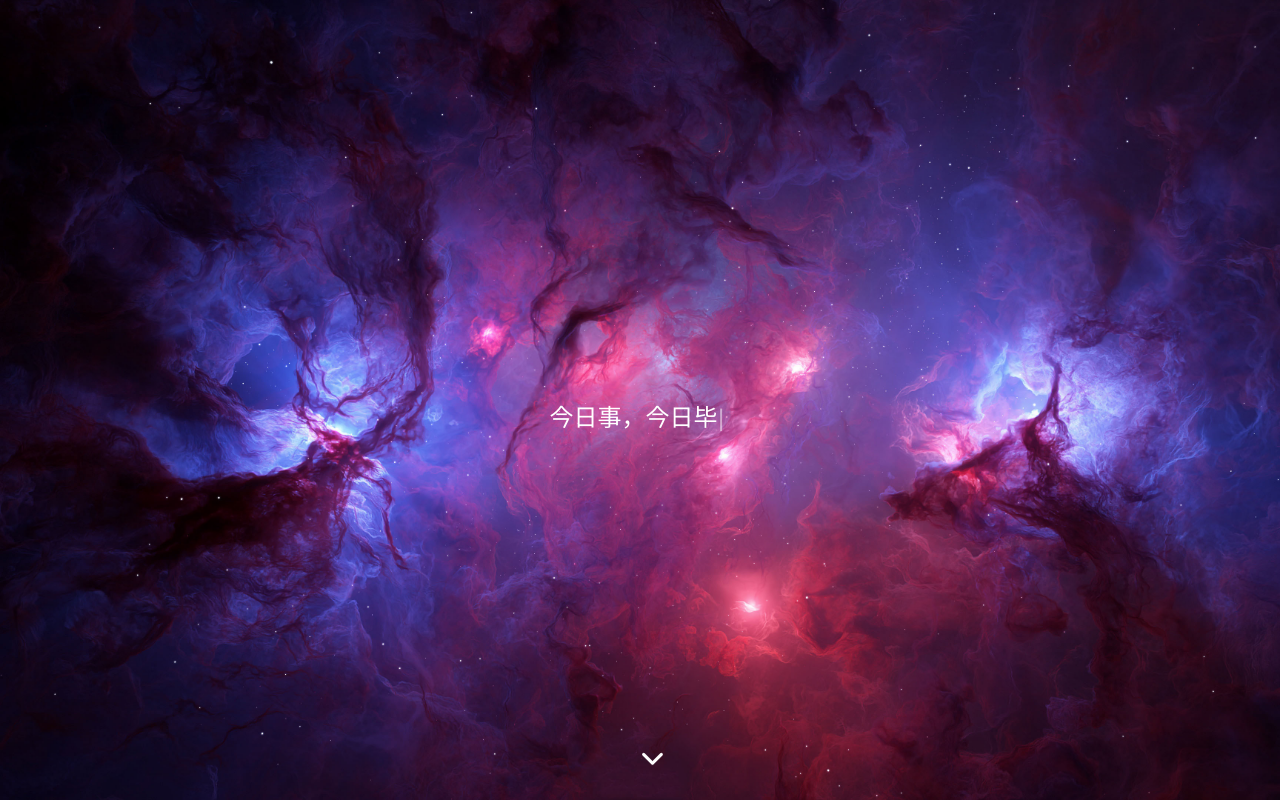
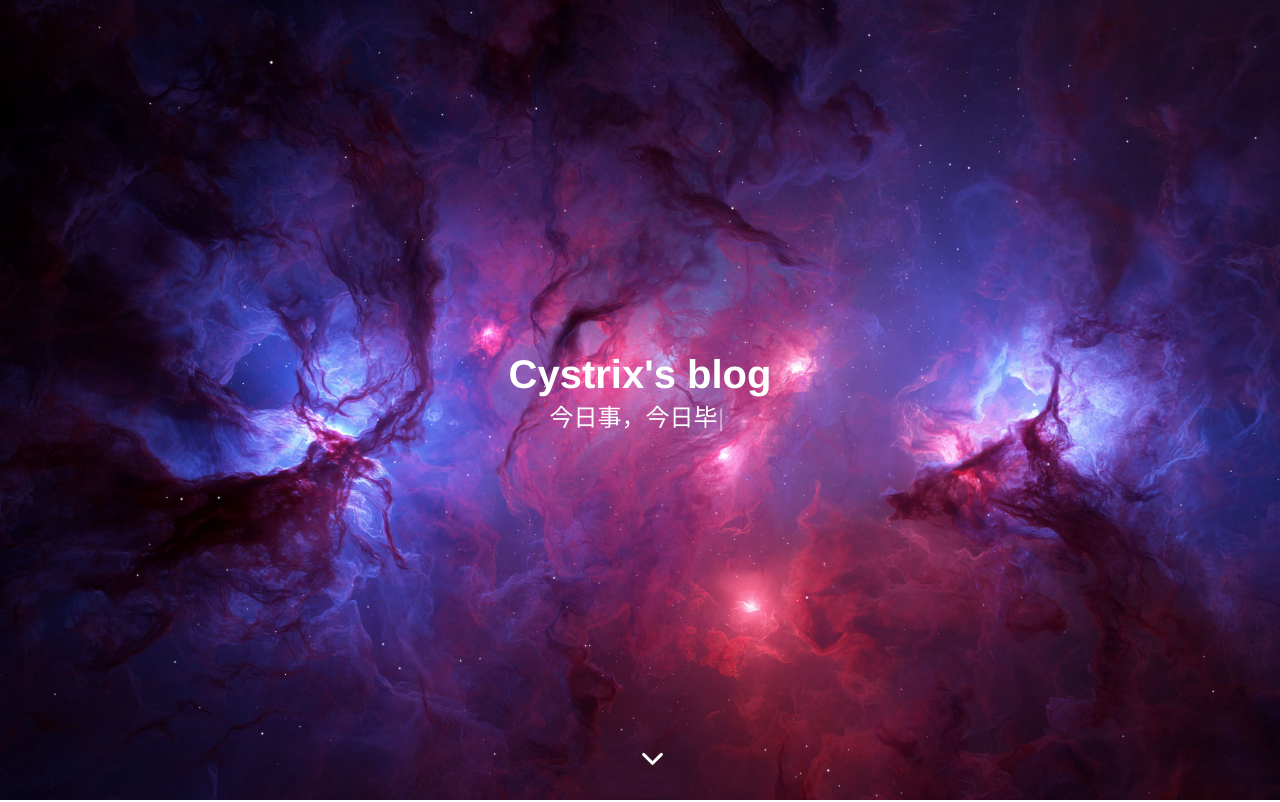
Before and after one commit to chanris/cystrixblog_frontend, a Vue app: page / in a window 1280 px wide. Shown: the top 802 px of the page. Built offline with nearby package versions, Linux system fonts and the light colour scheme.

Commit message:
update by chenyue

```diff
--- a/src/views/index.vue
+++ b/src/views/index.vue
@@ -31,6 +31,7 @@
 		<div class="arrowdown-box" @click="scrollToContent">
 			<ArrowDownBold style="width: 1em; height: 1em;" />
 		</div>
+		<div class="blog-name">Cystrix's blog</div>
 		<div class="motto"><span>{{ mottoDisplay }}</span> <span class="type-cursor" :class="{'type-cursor-blink': isBlink}">|</span> </div>
 		<div class="main">
 			<div class="content-box">
@@ -271,6 +272,7 @@ const goIndex = () => {
 }
 
 // 座右铭显示
+const mottoList = ref([])
 const motto = ref("今日事，今日毕")
 const mottoDisplay = ref('')
 const isBlink = ref(false)
@@ -510,6 +512,18 @@ onBeforeUnmount(()=>{
 		}
 	}
 
+	.blog-name {
+		position: absolute;
+		top: 43%;
+		left: 50%;
+		height: 60px;
+		line-height: 60px;
+		transform: translateX(-50%);
+		font-size: 40px;
+		font-weight: 700;
+		color: #fff;
+	}
+
 	.arrowdown-box {
 		position: absolute;
 		bottom: 20px;
```
